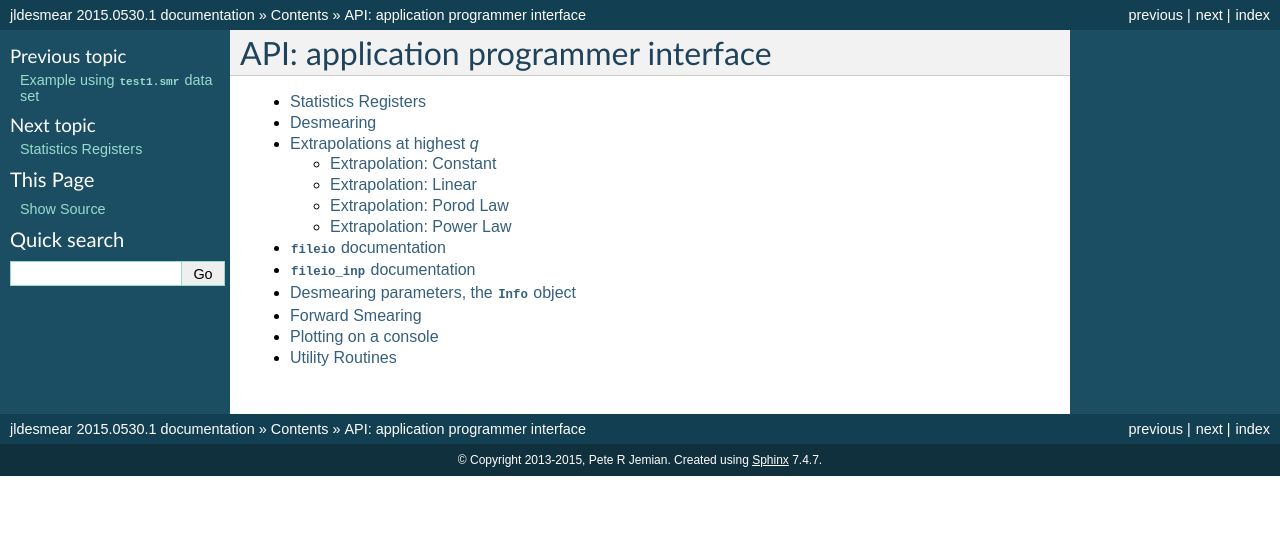
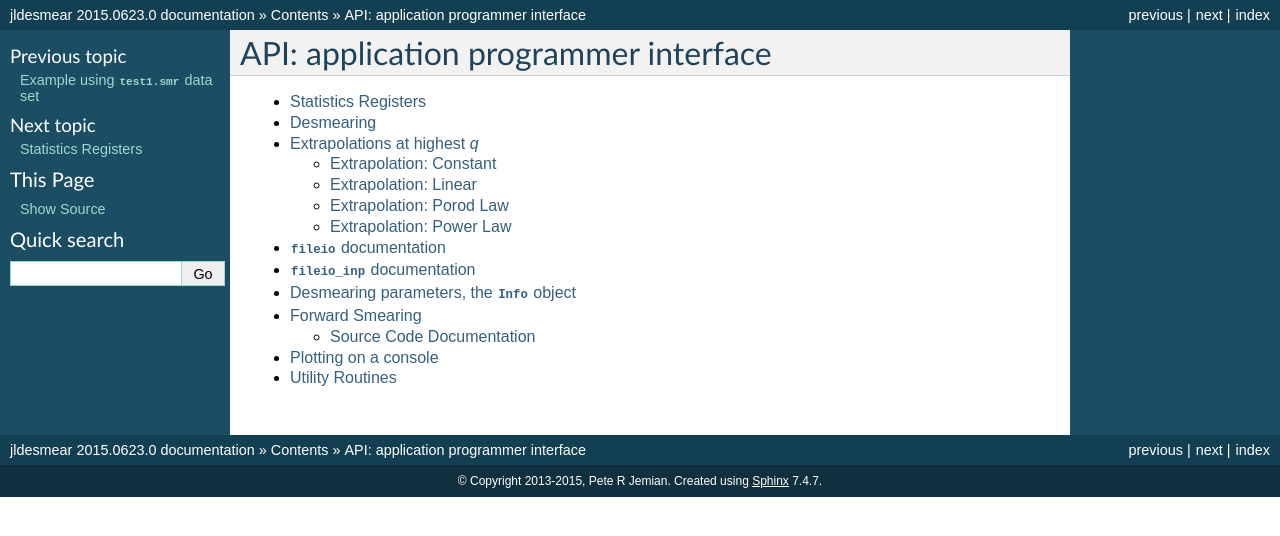
Before and after one commit to prjemian/jldesmear, a Sphinx documentation site: the page built from docs/source/api.rst, in a window 1280 px wide. Shown: the top 536 px of the page. Built offline with Sphinx 7.4.7, drawn with Linux system fonts in a browser that asks for light colours.

Commit message:
removed scipy.interpolate requirement, added desmear graphic to documentation

```diff
--- a/src/jldesmear/__init__.py
+++ b/src/jldesmear/__init__.py
@@ -6,7 +6,7 @@
 __author__      = u'Pete R Jemian'
 __email__       = u'prjemian@gmail.com'
 __copyright__   = u'2013-2015, ' + __author__
-__version__     = u'2015.0530.1'
+__version__     = u'2015.0623.0'
 __release__     = __version__
 __url__         = u'http://prjemian.github.io/jldesmear'
 __description__ = u'Desmear small-angle scattering data by Jemian and Lake'
@@ -20,8 +20,6 @@
                         'numpy>=1.9',
                         'numpy.ma>=1.0',
                         'scipy',
-                        'scipy.interpolate',
-#                         'matplotlib',
                         ]
 __console_scripts__ = [
                        'jldsmear = jldesmear.ui:desmear_cli',
```
Also changed, not shown: docs/source/api/smear.rst (+18 -0 lines), docs/source/api/smearing.png (added), 2 other files.
